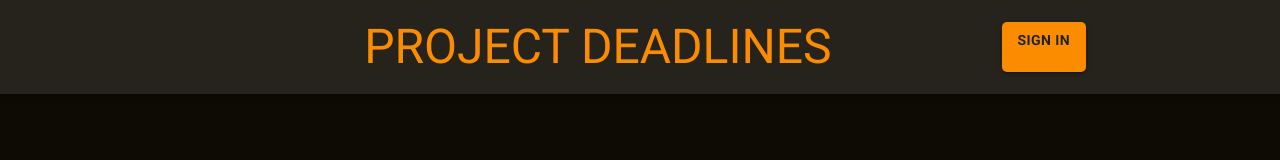
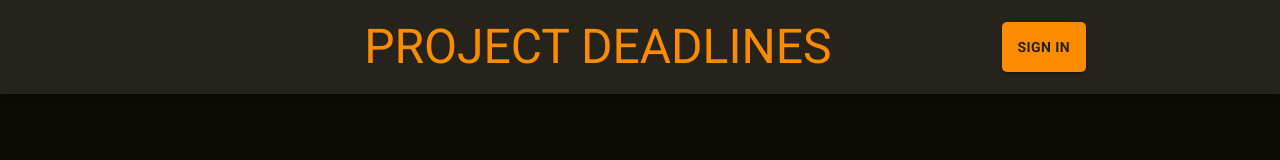
Before and after one commit to Sniperplank/Project-Deadlines, a React (Create React App) app: page / in a window 1280 px wide. Shown: the top 160 px of the page. Built offline with nearby package versions, Linux system fonts and the light colour scheme.

Commit message:
signin button display fix

```diff
--- a/src/Components/App Bar/TopAppBar.js
+++ b/src/Components/App Bar/TopAppBar.js
@@ -47,7 +47,7 @@ function TopAppBar() {
                 {
                     user ?
                         <StyledButton onClick={logout} variant='contained' color='primary' sx={{ height: 50, float: 'right', display: { xs: 'none', sm: 'block' } }}>Logout</StyledButton>
-                        : <StyledButton component={Link} to='/auth' variant='contained' color='primary' sx={{ height: 50, float: 'right', display: { xs: 'none', sm: 'block' } }}>Sign in</StyledButton>
+                        : <StyledButton component={Link} to='/auth' variant='contained' color='primary' sx={{ height: 50, float: 'right', display: { xs: 'none', sm: 'flex' } }}>Sign in</StyledButton>
                 }
                 <StyledIconButton onClick={() => setIsMenuModalOpen(!isMenuModalOpen)} sx={{ display: { xs: 'block', sm: 'none' } }}>
                     <MenuIcon color='primary' />
```
